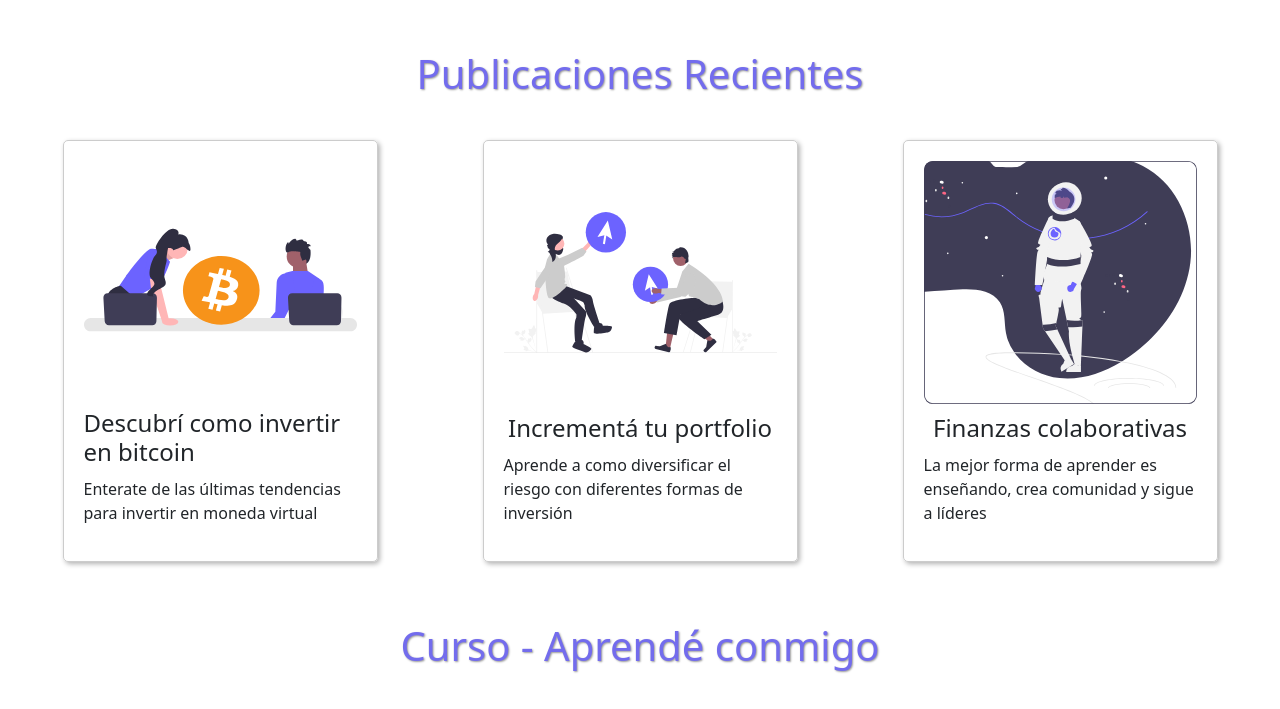
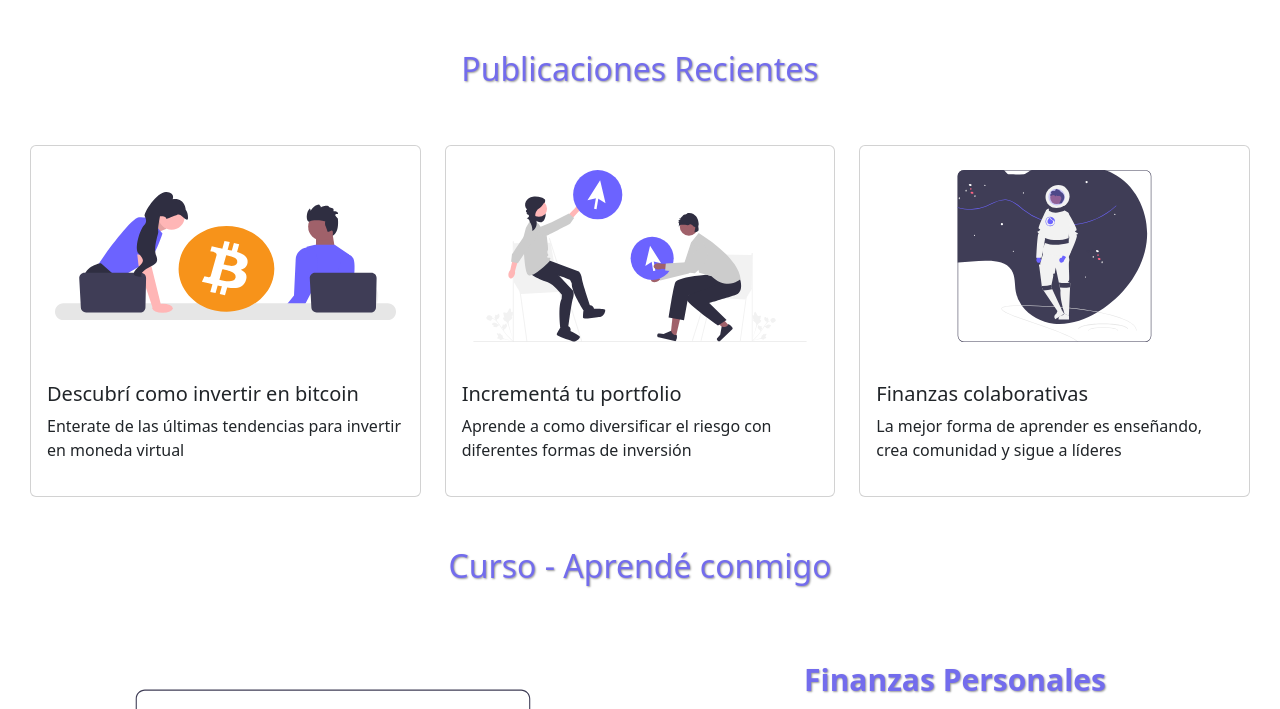
Before and after one commit to rosendoalves/digitalnao_reto, a website: page public/index.html in a window 1280 px wide. Shown: the part 676-1385 px from the top of the page. Drawn offline with nearby package versions, Linux system fonts and the light colour scheme.

Commit message:
titles changed with bootstrap and tutorials section completed

```diff
--- a/public/index.html
+++ b/public/index.html
@@ -6,7 +6,6 @@
     <meta name="viewport" content="width=device-width, initial-scale=1.0">
     <link rel="stylesheet" href="./style.css">
     <link rel="stylesheet" href="./main.css">
-    <!-- <link href="https://cdn.jsdelivr.net/npm/bootstrap@5.3.0-alpha1/dist/css/bootstrap.min.css" rel="stylesheet" integrity="sha384-GLhlTQ8iRABdZLl6O3oVMWSktQOp6b7In1Zl3/Jr59b6EGGoI1aFkw7cmDA6j6gD" crossorigin="anonymous"> -->
     <title>Caroline Sade</title>
 </head>
 <body>
@@ -47,29 +46,42 @@
     </section>
 
     <section id= "tutoriales" class="post">
-        <h1>Publicaciones Recientes</h1>
-<br>
+        <h2 class="text-center text-primary ">Publicaciones Recientes</h2>
+    <br>
 <div class="contenedor">
-    <div class="elemento">
-        <img src="./assets/img/bitcoin.svg" alt="post1">
-        <h2>Descubrí como invertir en bitcoin</h2>
-        <p>Enterate de las últimas tendencias para invertir en moneda virtual</p>
+    <div class="row justify-content-around mx-2">
+        <div class="col-md-4 col-sm-6 col-12 mt-4">
+            <div class="card" style="height: 22rem;">
+                <img src="./assets/img/bitcoin.svg" width="220" height="220" class="card-img-top p-4" alt="post1">
+                <div class="card-body">
+                  <h5 class="card-title">Descubrí como invertir en bitcoin</h5>
+                  <p class="card-text">Enterate de las últimas tendencias para invertir en moneda virtual</p>
+                </div>
+              </div>
+        </div>
+        <div class="col-md-4 col-sm-6 col-12 mt-4">
+            <div class="card" style="height: 22rem;">
+                <img src="./assets/img/upgrade.svg" width="220" height="220" class="card-img-top p-4" alt="post2">
+                <div class="card-body">
+                  <h5 class="card-title">Incrementá tu portfolio</h5>
+                  <p class="card-text">Aprende a como diversificar el riesgo con diferentes formas de inversión</p>
+                </div>
+              </div>
+        </div>
+        <div class="col-md-4 col-sm-6 col-12 mt-4">
+            <div class="card" style="height: 22rem;">
+                <img src="./assets/img/astro.svg"  width="220" height="220"class="card-img-top p-4" alt="post3">
+                <div class="card-body">
+                  <h5 class="card-title">Finanzas colaborativas</h5>
+                  <p class="card-text">La mejor forma de aprender es enseñando, crea comunidad y sigue a líderes</p>
+                </div>
+              </div>
+        </div>
     </div>
-    <div class="elemento">
-        <img src="./assets/img/upgrade.svg" alt="post2">
-        <h2>Incrementá tu portfolio</h2>
-        <p>Aprende a como diversificar el riesgo con diferentes formas de inversión</p>
-    </div>
-    <div class="elemento">
-        <img src="./assets/img/astro.svg" alt="post3">
-        <h2>Finanzas colaborativas</h2>
-        <p>La mejor forma de aprender es enseñando, crea comunidad y sigue a líderes</p>
-    </div>
-
 </div>
     </section>
     <section id="cursos" class="curso">
-        <h1>Curso - Aprendé conmigo</h1>
+        <h2 class="text-center text-primary">Curso - Aprendé conmigo</h2>
 <br>
 <div class="contenedor">
     <div class="elemento-curso">
@@ -84,7 +96,7 @@
 </div>
     </section>
     <section id="about">
-        <h1>Mi historia</h1>
+        <h2 class="text-center text-primary">Mi historia</h2>
         <br>
         <div class="contenedor">
 
--- a/public/style.css
+++ b/public/style.css
@@ -42,13 +42,7 @@ header {
   }
 
 
-h1 {
-    font-size: 300%;
-    display: flex;
-    justify-content: center;
-    margin-top: 20px;
-    margin-bottom: 20px;
-    color: #736CED;
+h2 {
     text-shadow: 1px 1px 2px rgba(0, 0, 0, 0.4);
 }
 
```
